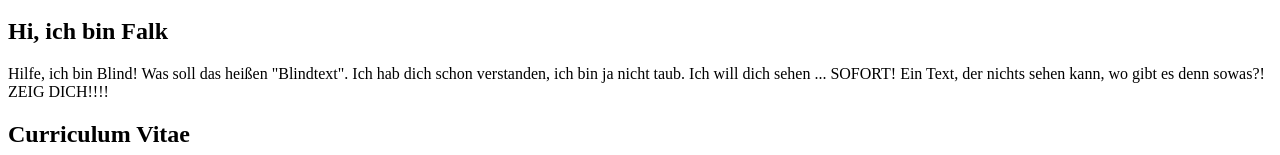
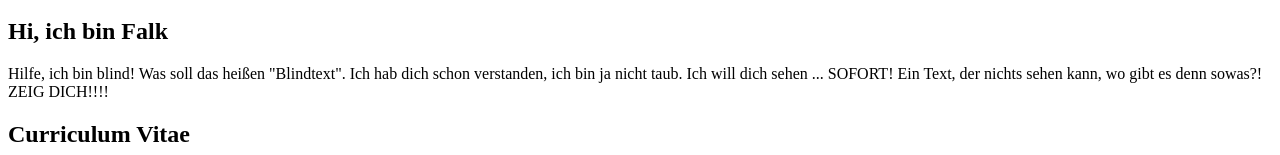
Before and after one commit to falkkreimeier/personal-website1, a plain HTML site: page Index.html in a window 1280 px wide. Shown: the part 707-862 px from the top of the page. Drawn offline with Linux system fonts and the light colour scheme.

Commit message:
correction

```diff
--- a/Index.html
+++ b/Index.html
@@ -64,7 +64,7 @@
 
     <article>
         <h1>Hi, ich bin Falk</h1>
-        <p>Hilfe, ich bin Blind! Was soll das heißen "Blindtext". Ich hab dich schon verstanden, ich bin ja nicht taub.
+        <p>Hilfe, ich bin blind! Was soll das heißen "Blindtext". Ich hab dich schon verstanden, ich bin ja nicht taub.
             Ich will dich sehen ... SOFORT! Ein Text, der nichts sehen kann, wo gibt es denn sowas?! ZEIG DICH!!!!</p>
     </article>
 
```
